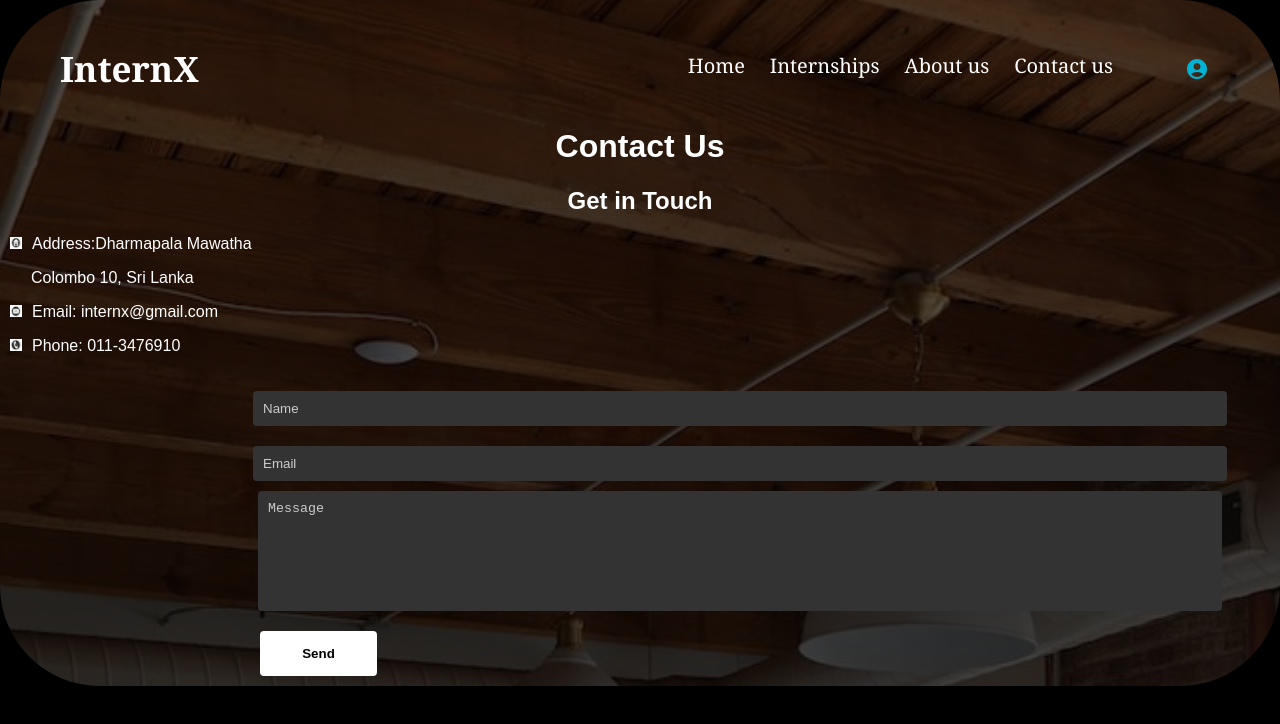
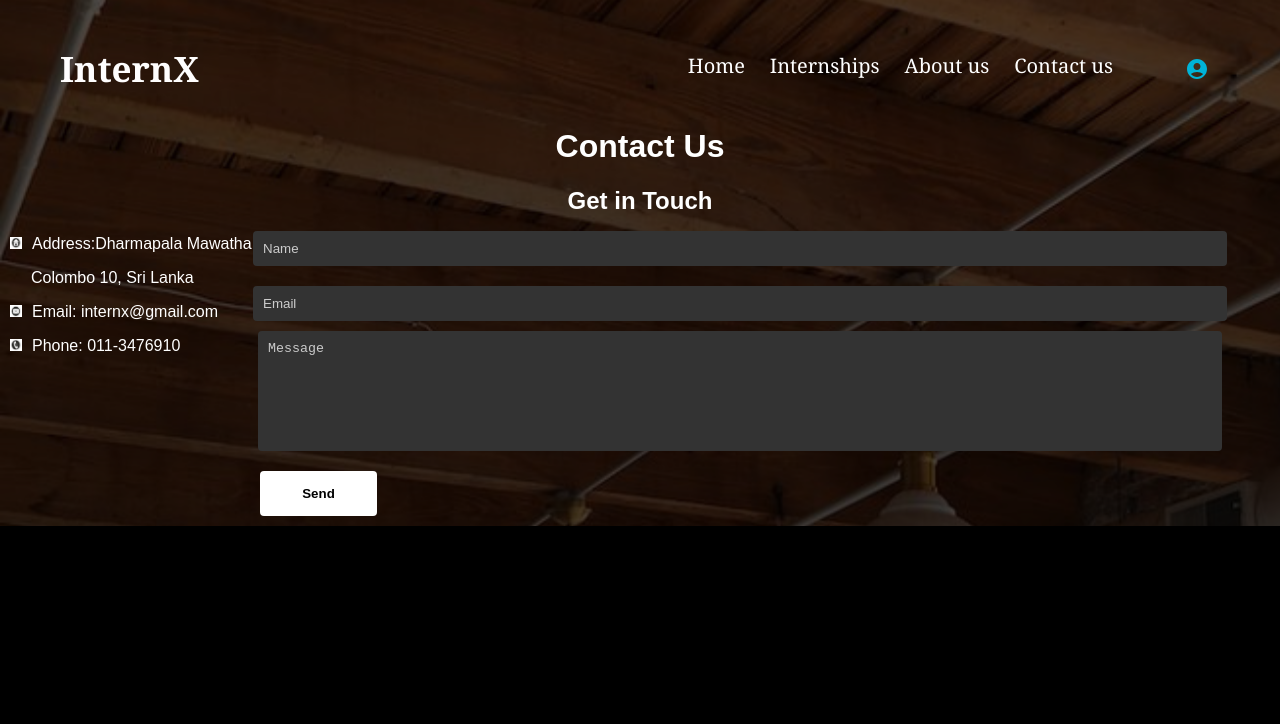
Before and after one commit to KushaRa/InternX_Front, a React (Create React App) app in the folder skillsync/: page /contact in a window 1280 px wide. Shown: the top 724 px of the page. Built offline with nearby package versions, Linux system fonts and the light colour scheme.

Commit message:
insert the footer to the contact us page

```diff
--- a/skillsync/src/Pages/Contact/Contact.css
+++ b/skillsync/src/Pages/Contact/Contact.css
@@ -1,10 +1,10 @@
 .contact-container {
-  background-color: #000;
+  /* background-color: #000; */
   color: #fff;
   padding: 10px;
   max-width: auto;
   margin: 0 auto;
-  border-radius: 100px;
+  /* border-radius: 100px; */
   background-image: url("../../assets/background.png");
 }
 
@@ -16,7 +16,7 @@
 
 .contact-info {
   /* flex: 1; */
-  padding-right: 20px;
+  /* padding-right: 20px; */
   margin-bottom: 40px;
 }
 
@@ -25,7 +25,7 @@
 }
 
 .contact-info p {
-  margin-bottom: 10px;
+  /* margin-bottom: 10px; */
 }
 
 .contact-form {
@@ -33,7 +33,9 @@
   display: flex;
   flex-direction: column;
   margin-left: 200px;
-  padding-top: 10px;
+  padding-top: -10px;
+  margin-top: -150px;
+
 }
 
 .contact-form input,
--- a/skillsync/src/Pages/Contact/Contact.js
+++ b/skillsync/src/Pages/Contact/Contact.js
@@ -1,7 +1,7 @@
 import React from 'react';
 import "./Contact.css";
 import MainNav from "../../components/MainNav/MainNav";
-// import Footer from '../../components/Footer/footer';
+import Footer from '../../components/Footer/footer';
 import address from "../../assets/address.jpg";
 import email from "../../assets/email.jpg";
 import phone from "../../assets/phone.jpg";
@@ -35,10 +35,11 @@ export const Contact = () => {
 
 
 
-            // {/* <Footer /> */}
+
         // </div>
 
     )
 
 }
 export default Contact;
+<Footer />
```
